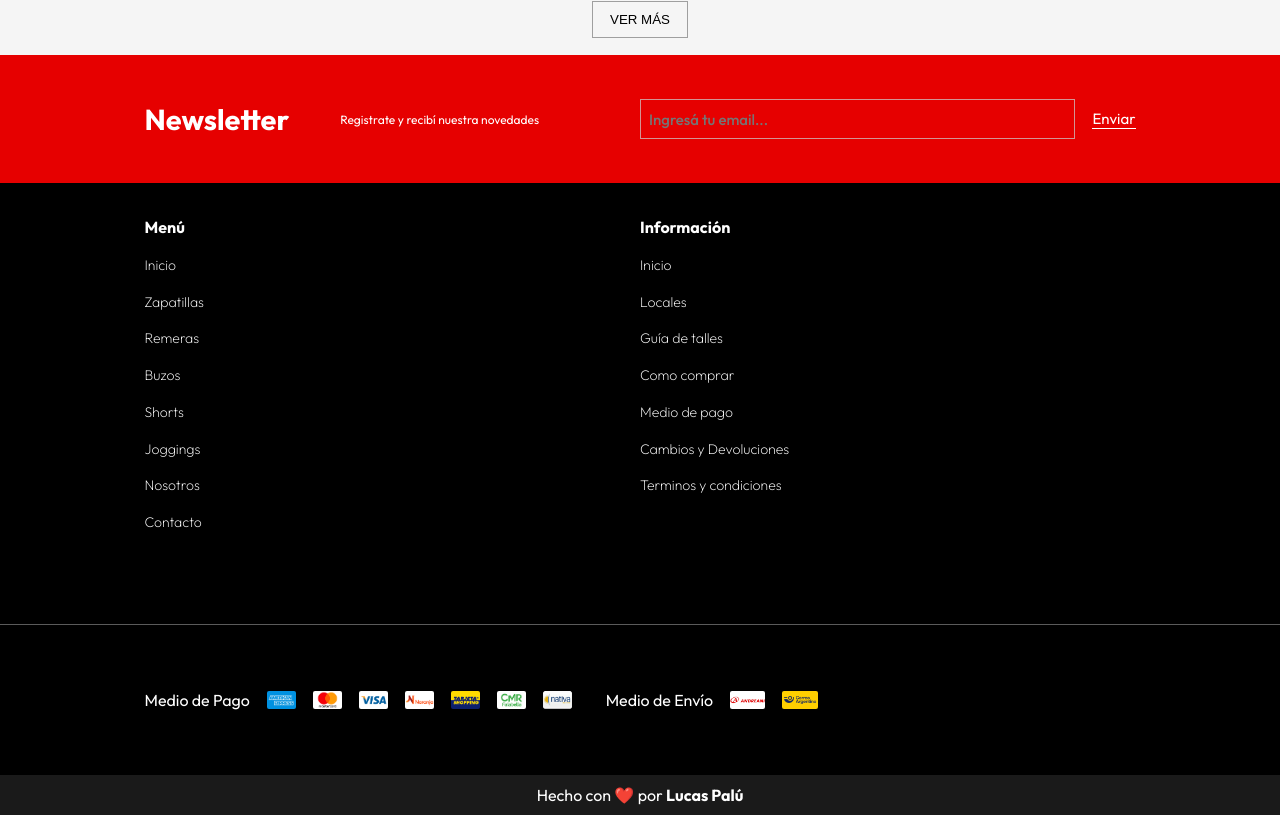
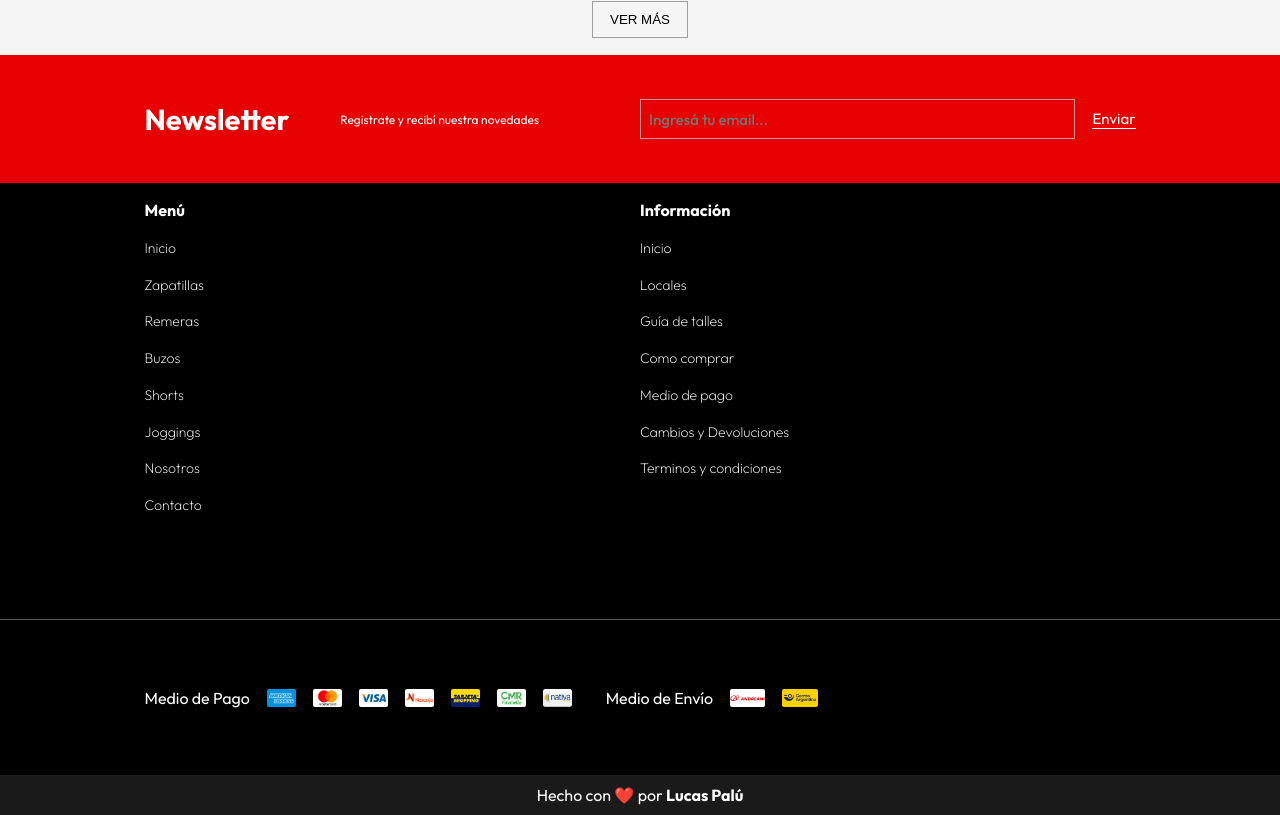
Before and after one commit to lucasmpalu/sports-clothing, a React (Vite) app: page / in a window 1280 px wide. Shown: the part 3299-4114 px from the top of the page. Built offline with nearby package versions, Linux system fonts and the light colour scheme; a web font is replaced by a local one.

Commit message:
ajustando paddings

```diff
--- a/src/components/Footer/Footer.module.scss
+++ b/src/components/Footer/Footer.module.scss
@@ -12,7 +12,6 @@ footer {
     width: 100%;
     color: white;
     font-size: 16px;
-    padding-top: 1rem!important;
 }
 
 .footerTop{
```
